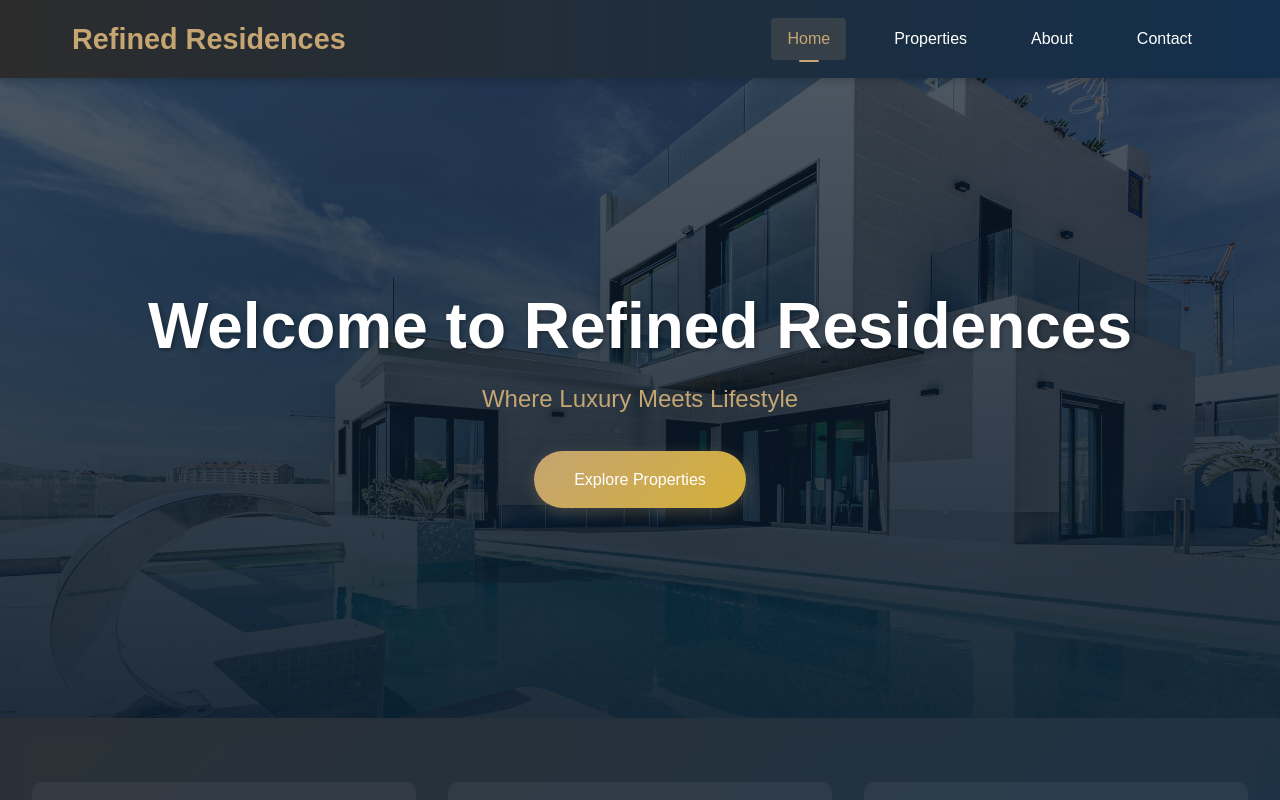
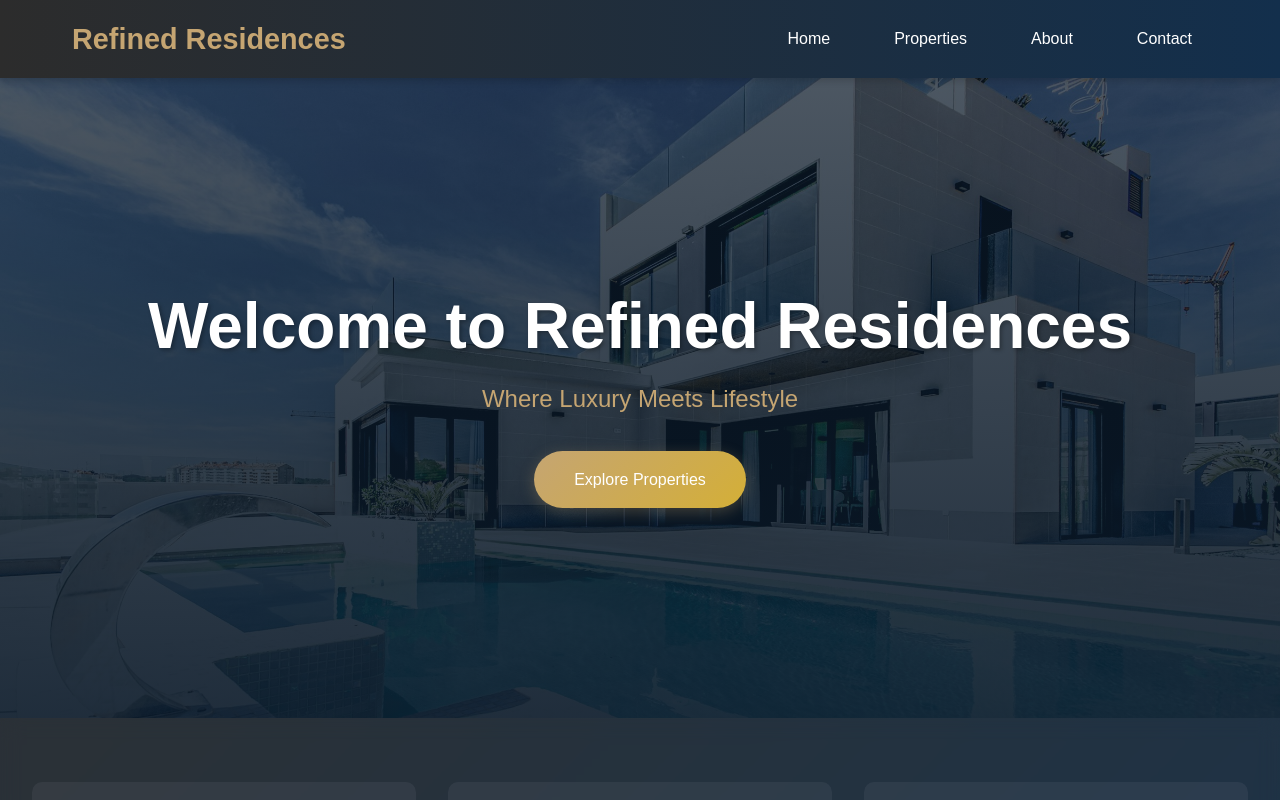
Before and after one commit to kawyajayarathna/Estate-Agent-Client-Side-web-application, a React (Vite) app: page / in a window 1280 px wide. Shown: the top 800 px of the page. Built offline with nearby package versions, Linux system fonts and the light colour scheme.

Commit message:
Update Navbar.jsx

```diff
--- a/src/components/Navbar.jsx
+++ b/src/components/Navbar.jsx
@@ -1,33 +1,20 @@
-import { Link, useLocation } from 'react-router-dom'; // Import the Link and useLocation hooks
+import React from 'react';
 import './Navbar.css';
 
-// Create a Navbar component that displays navigation links
-const Navbar = () => {
-  const location = useLocation();
-
-  return (
+const Navbar = () => (
   <nav className="navbar">
     <div className="navbar-container">
-        <Link to="/" className="logo">
+      <a href="#home" className="logo">
         Refined Residences
-        </Link>
+      </a>
       <div className="nav-links">
-          <Link to="/" className={`nav-link ${location.pathname === '/' ? 'active' : ''}`}>
-            Home
-          </Link>
-          <Link to="/properties" className={`nav-link ${location.pathname === '/properties' ? 'active' : ''}`}>
-            Properties
-          </Link>
-          <Link to="/about" className={`nav-link ${location.pathname === '/about' ? 'active' : ''}`}>
-            About
-          </Link>
-          <Link to="/contact" className={`nav-link ${location.pathname === '/contact' ? 'active' : ''}`}>
-            Contact
-          </Link>
+        <a href="#home" className="nav-link">Home</a>
+        <a href="#properties" className="nav-link">Properties</a>
+        <a href="#about" className="nav-link">About</a>
+        <a href="#contact" className="nav-link">Contact</a>
       </div>
     </div>
   </nav>
 );
-};
 
 export default Navbar;
```
Lines whose indentation alone changed are shown as unchanged.
